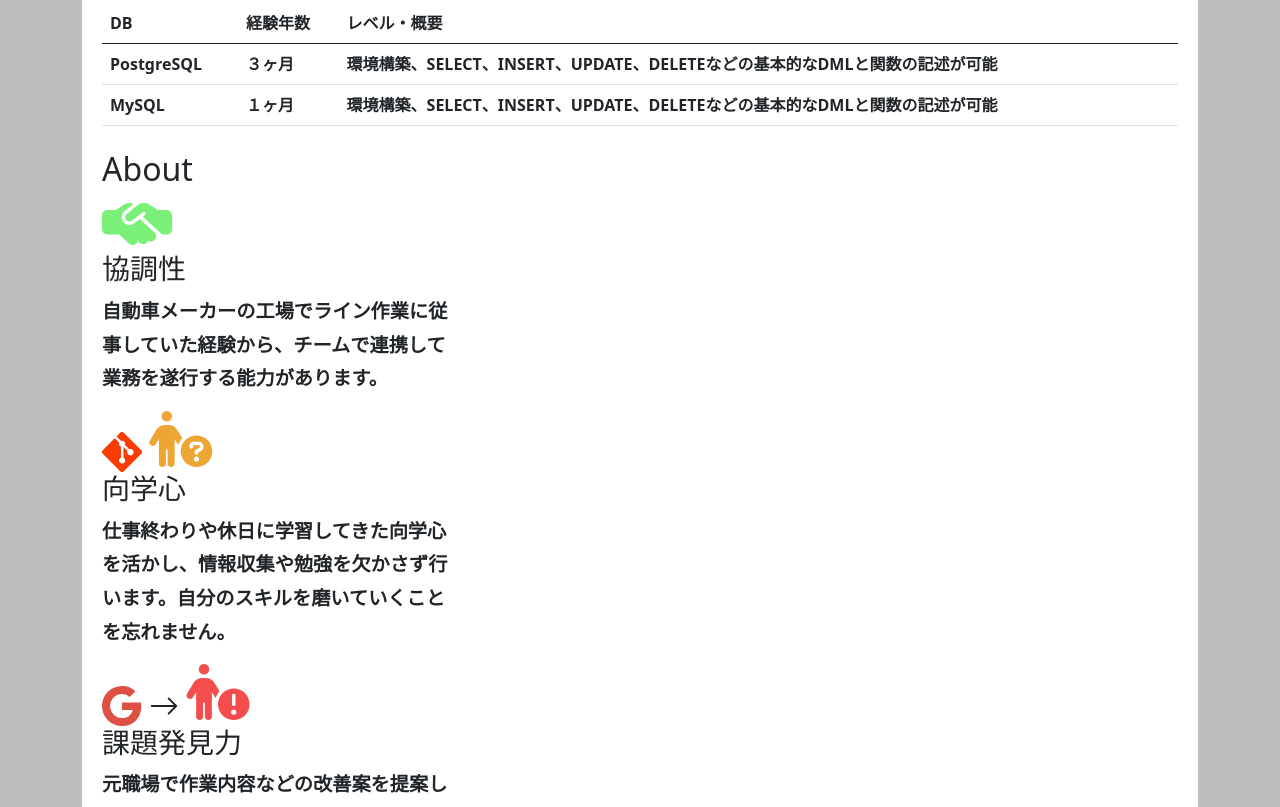
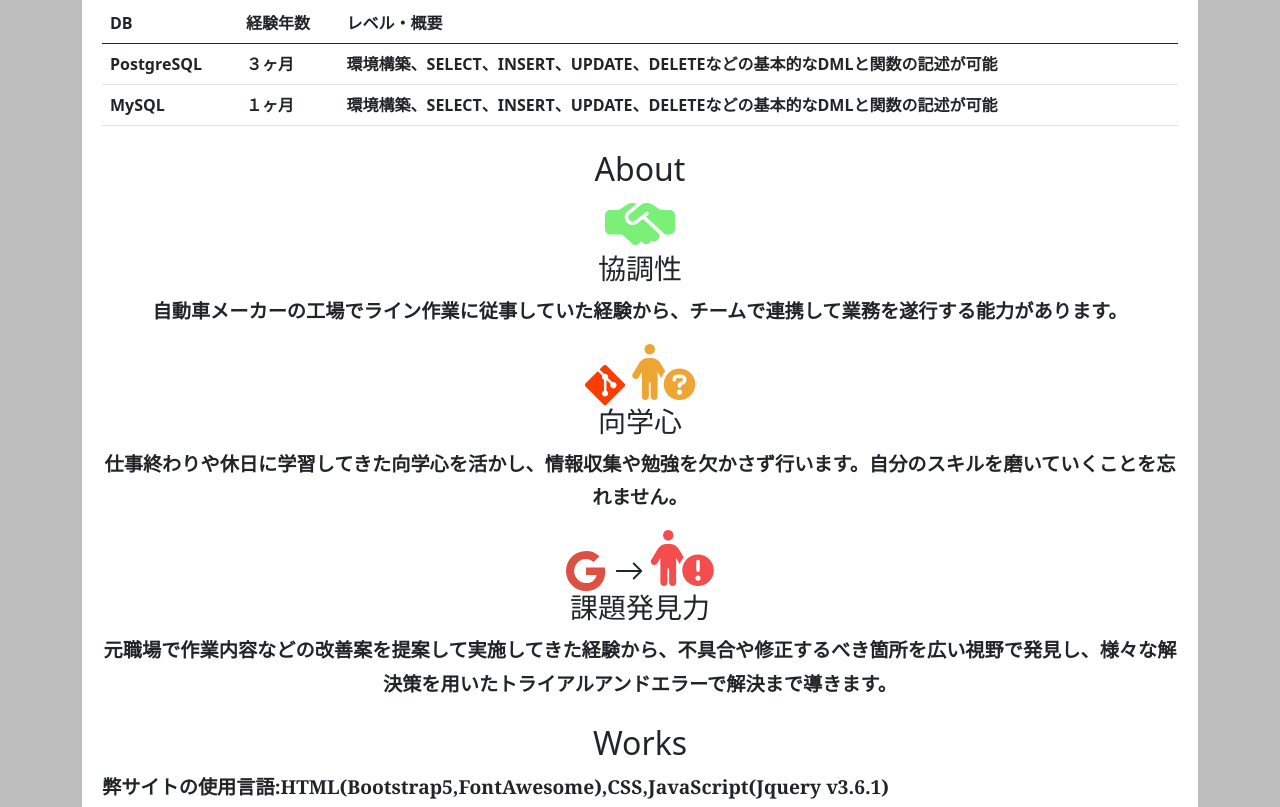
Before and after one commit to Err0r-SOZGGway/Portfolio, a plain HTML site: page index.html in a window 1280 px wide. Shown: the part 1584-2391 px from the top of the page. Drawn offline with nearby package versions, Linux system fonts and the light colour scheme.

Commit message:
コンテンツのタイトルとAboutを中央寄せに変更

```diff
--- a/index.html
+++ b/index.html
@@ -72,18 +72,18 @@
     <div class="starter-template">
       <section>
         <div>
-          <h2 id="Profile">Profile</h2>
+          <h2 class="title" id="Profile">Profile</h2>
           <p>年齢：２３</p>
           <p id="birthTime"></p>
           <script src="birthDay.js"></script>
           <p>性別：男</p>
-          <p>趣味：プログラミング、旅行、音楽鑑賞（Hardcore,HardStyle etc...）</p>
-          <p>性格：真面目、素直</p>
+          <p>趣味：プログラミング、旅行、音楽鑑賞（Hardcore,HardStyle etc...）、ゲーム</p>
+          <p>性格：真面目、素直、面白いことが好き</p>
           <p>情報系の大学に入学後、プログラミングの学習を開始。金銭的事情で大学中退後、某自動車メーカーの工場で就業しながらN予備校やPaizaなどを利用してプログラミングの学習と基本情報技術者試験の勉強を行い、現在に至る。</p>
         </div>
 
         <div>
-          <h2 id="Skill">Skill</h2>
+          <h2 class="title" id="Skill">Skill</h2>
           <div class="js-fadeUp">
             <ul class="list-group list-group-flush">
               <li class="list-group-item disabled" aria-disabled="true">資格・検定</li>
@@ -209,19 +209,19 @@
 
     <div class="row">
       <article>
-        <h2 id="About">About</h2>
-          <div class="col-sm-4 js-fadeUp">
+        <h2 class="title" id="About">About</h2>
+          <div class="col-sm-12 aboutStyle js-fadeUp">
             <h3><i class="fa-solid fa-handshake-simple fa-2x"></i><br>協調性</h3>
             <p>自動車メーカーの工場でライン作業に従事していた経験から、チームで連携して業務を遂行する能力があります。</p>
           </div>
-          <div class="col-sm-4 js-fadeUp">
+          <div class="col-sm-12 aboutStyle js-fadeUp">
             <h3><svg xmlns="http://www.w3.org/2000/svg" width="40" height="40" fill="currentColor" class="bi bi-git" viewBox="0 0 16 16">
               <path d="M15.698 7.287 8.712.302a1.03 1.03 0 0 0-1.457 0l-1.45 1.45 1.84 1.84a1.223 1.223 0 0 1 1.55 1.56l1.773 1.774a1.224 1.224 0 0 1 1.267 2.025 1.226 1.226 0 0 1-2.002-1.334L8.58 5.963v4.353a1.226 1.226 0 1 1-1.008-.036V5.887a1.226 1.226 0 0 1-.666-1.608L5.093 2.465l-4.79 4.79a1.03 1.03 0 0 0 0 1.457l6.986 6.986a1.03 1.03 0 0 0 1.457 0l6.953-6.953a1.031 1.031 0 0 0 0-1.457"/>
             </svg>
             <i class="fa-solid fa-person-circle-question fa-2x"></i><br>向学心</h3>
             <p>仕事終わりや休日に学習してきた向学心を活かし、情報収集や勉強を欠かさず行います。自分のスキルを磨いていくことを忘れません。</p>
           </div>
-          <div class="col-sm-4 js-fadeUp">
+          <div class="col-sm-12 aboutStyle js-fadeUp">
             <h3><svg xmlns="http://www.w3.org/2000/svg" width="40" height="40" fill="currentColor" class="bi bi-google" viewBox="0 0 16 16">
               <path d="M15.545 6.558a9.42 9.42 0 0 1 .139 1.626c0 2.434-.87 4.492-2.384 5.885h.002C11.978 15.292 10.158 16 8 16A8 8 0 1 1 8 0a7.689 7.689 0 0 1 5.352 2.082l-2.284 2.284A4.347 4.347 0 0 0 8 3.166c-2.087 0-3.86 1.408-4.492 3.304a4.792 4.792 0 0 0 0 3.063h.003c.635 1.893 2.405 3.301 4.492 3.301 1.078 0 2.004-.276 2.722-.764h-.003a3.702 3.702 0 0 0 1.599-2.431H8v-3.08h7.545z"/>
             </svg>
@@ -234,9 +234,9 @@
       </article>
 
       <article>
-        <div class="row">
+      <div class="row">
           <div class="js-fadeUp">
-          <h2 id="Works">Works</h2>
+          <h2 class="title" id="Works">Works</h2>
             <p>弊サイトの使用言語:HTML(Bootstrap5,FontAwesome),CSS,JavaScript(Jquery v3.6.1)</p>
             <a href="https://github.com/Err0r-SOZGGway" target="_blank"><p>Github</p></a>
           </div>
@@ -290,7 +290,7 @@
             <p>Unityで作成したブロック崩しゲーム</p>
             <img src="Brock.png" class="img-fluid" alt="ブロック崩しゲーム">
           </div>
-        </div>
+      </div>
       </article>
     </div>
   </div>
--- a/style.css
+++ b/style.css
@@ -73,6 +73,9 @@ p    {
       font-size: 120%;
       font-family: Georgia, 'Times New Roman', Times, serif;
 }
+.title {
+      text-align: center;
+}
 .top_btn {
       position: fixed;
       bottom: 30px;
@@ -88,6 +91,9 @@ p    {
       width: 75%;
       margin: auto;
       display: block;
+}
+.aboutStyle {
+      text-align: center;
 }
 .fa-handshake-simple {
       color: rgb(123, 240, 121);
@@ -112,12 +118,12 @@ p    {
 /* フェードイン(初期値) */
 .js-fadeUp {
       opacity: 0; /* 最初は非表示 */
-      transform: translateY(20px); /* 下に30pxの位置から */
+      transform: translateY(30px); /* 下に30pxの位置から */
       transition: opacity .8s, transform .8s; /* 透過率と縦方向の移動を0.8秒 */
 }
 /* フェードイン(スクロールした後) */
 .js-fadeUp.is-inview {
       opacity: 1; /* 表示領域に入ったら表示 */
       transform: translateY(0); /* 30px上に移動する */
-      transition-delay: .5s; /* フェード開始を0.5秒遅らせる */
+      transition-delay: .8s; /* フェード開始を0.8秒遅らせる */
 }
```
